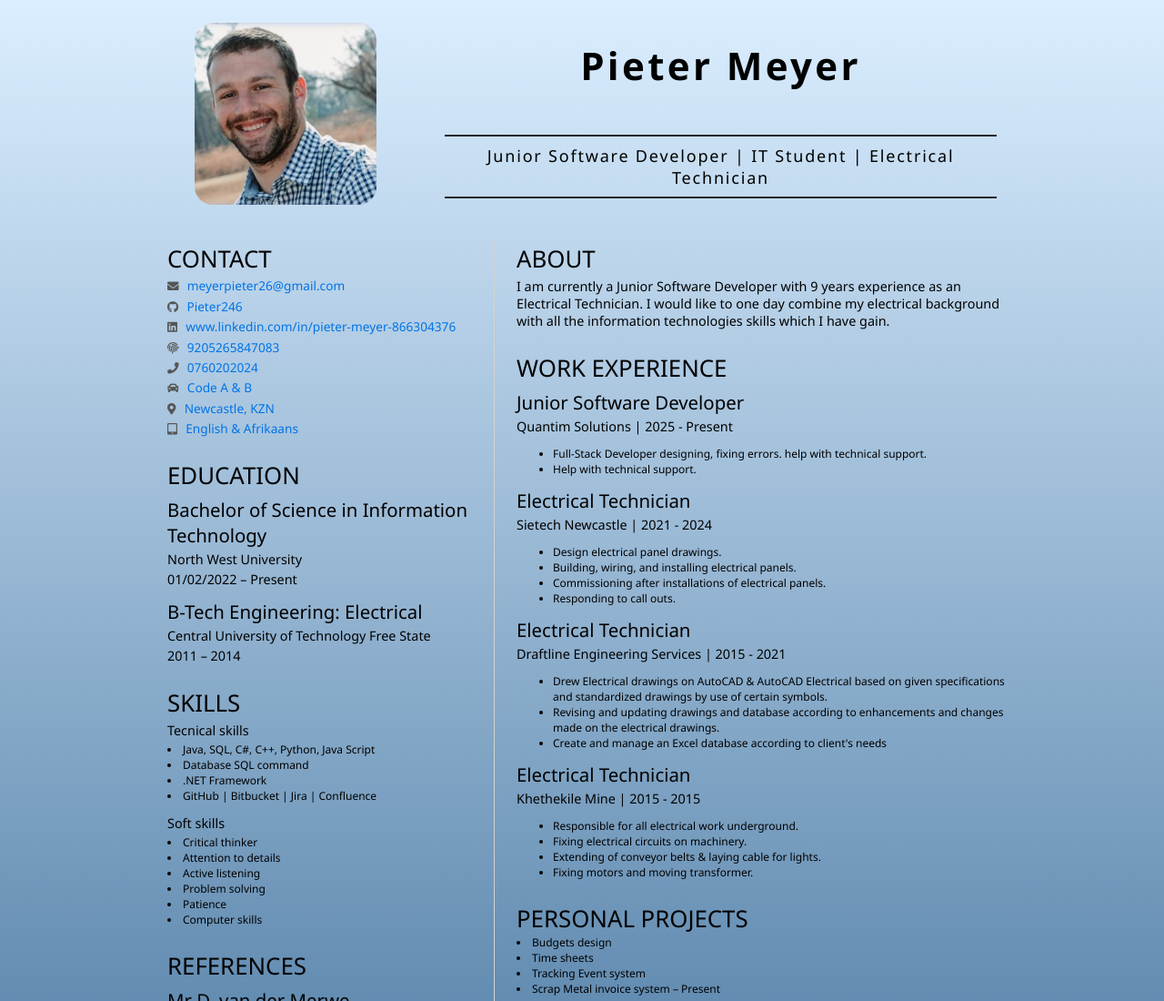
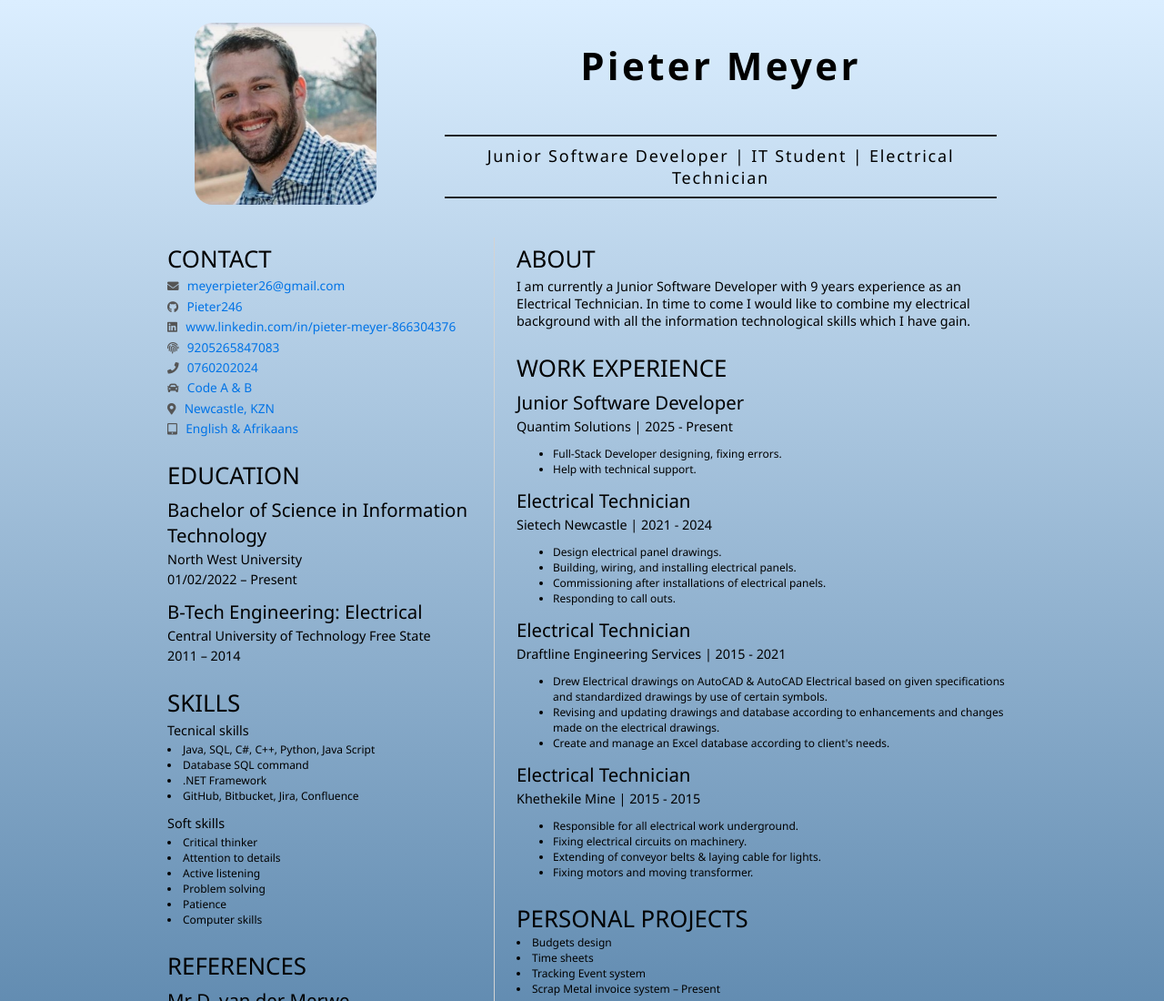
Before and after one commit to Pieter246/Resume, a plain HTML site: page index.html in a window 1280 px wide. Shown: the top 1100 px of the page at 91% size. Drawn offline with Linux system fonts and the light colour scheme.

Commit message:
Proof read changes

```diff
--- a/index.html
+++ b/index.html
@@ -88,7 +88,7 @@
                             <li>Java, SQL, C#, C++, Python, Java Script</li>
                             <li>Database SQL command</li>
                             <li>.NET Framework</li>
-                            <li>GitHub | Bitbucket | Jira | Confluence</li>
+                            <li>GitHub, Bitbucket, Jira, Confluence</li>
                       <ul></ul>
                      <p>Soft skills
                             <li>Critical thinker</li>
@@ -117,7 +117,7 @@
 				<section class="tight-section">
 					<h2>ABOUT</h2>
 					<!-- about you -->
-					<p>I am currently a Junior Software Developer with 9 years experience as an Electrical Technician. I would like to one day combine my electrical background with all the information technologies skills which I have gain.</p>
+					<p>I am currently a Junior Software Developer with 9 years experience as an Electrical Technician. In time to come I would like to combine my electrical background with all the information technological skills which I have gain.</p>
 				</section>
 				<section class="tight-section">
 					<h2>WORK EXPERIENCE</h2>
@@ -127,7 +127,7 @@
                             Quantim Solutions | 2025 - Present
                     </p>
                     <ul>
-                            <li>Full-Stack Developer designing, fixing errors. help with technical support.</li>
+                            <li>Full-Stack Developer designing, fixing errors.</li>
                             <li>Help with technical support.</li>
                     </ul>
                     <h3>Electrical Technician</h3>
@@ -147,7 +147,7 @@
                     <ul>
                             <li>Drew Electrical drawings on AutoCAD & AutoCAD Electrical based on given specifications and standardized drawings by use of certain symbols.</li>
                             <li>Revising and updating drawings and database according to enhancements and changes made on the electrical drawings.</li>
-                            <li>Create and manage an Excel database according to client's needs</li>
+                            <li>Create and manage an Excel database according to client's needs.</li>
                     </ul>
                     <h3>Electrical Technician</h3>
                     <p>
```
